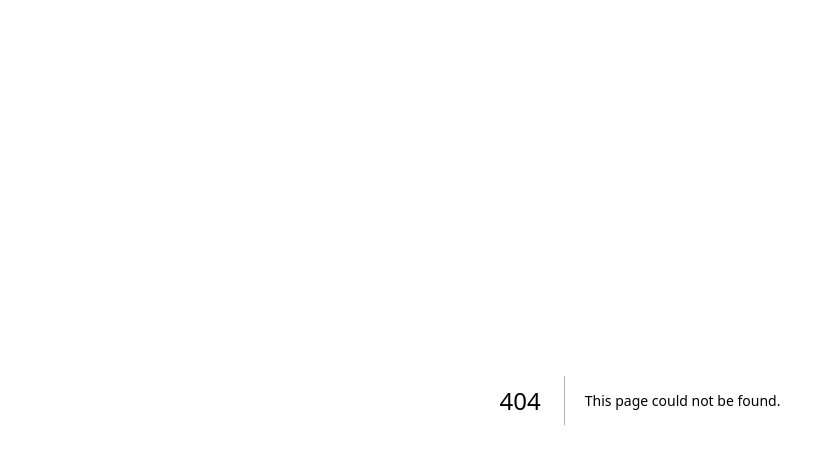
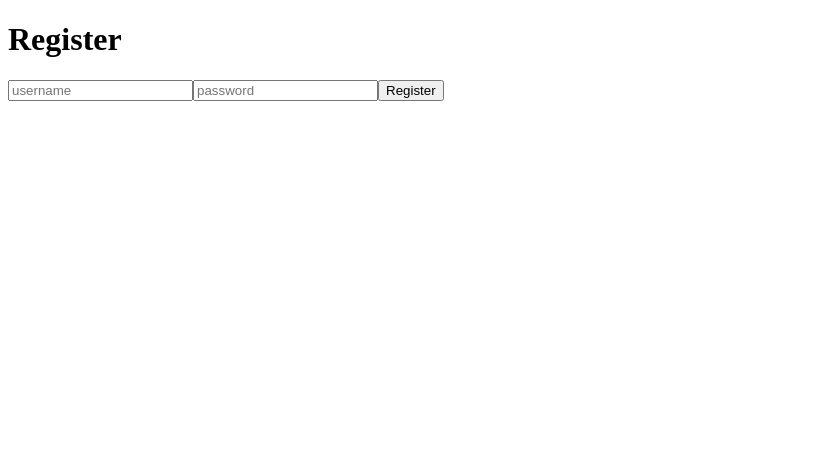
Before and after one commit to stephaniemarzan/baby-ready-capstone, a Next.js app: page /register in a window 1280 px wide. Before the commit this address had no page. Shown: the top 464 px of the page, without its empty margins (0-835 px from the left). Built offline with nearby package versions, Linux system fonts and the light colour scheme.

Commit message:
register page base html

```diff
--- /dev/null
+++ b/pages/register.js
@@ -0,0 +1,10 @@
+export default function Register (){
+    return(
+        <div>
+            <h1>Register</h1>
+            <input type="text" placeholder="username" name="username"></input>
+            <input type="text" placeholder="password" name="password"></input>
+            <button>Register</button>
+        </div>
+    )
+}
```
